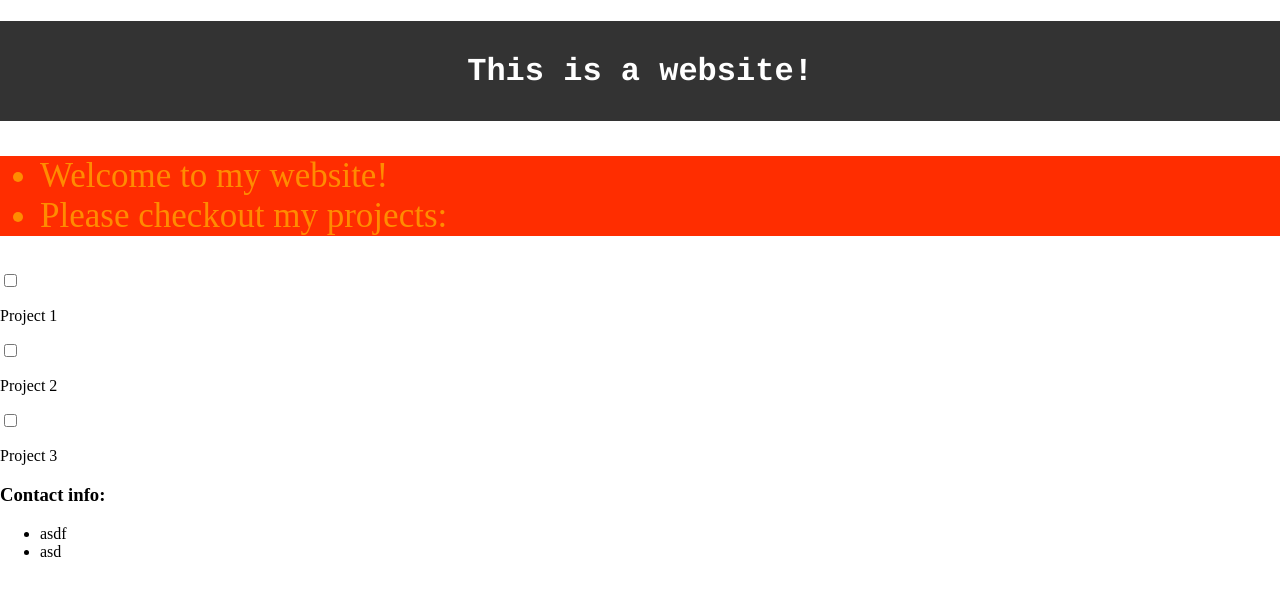
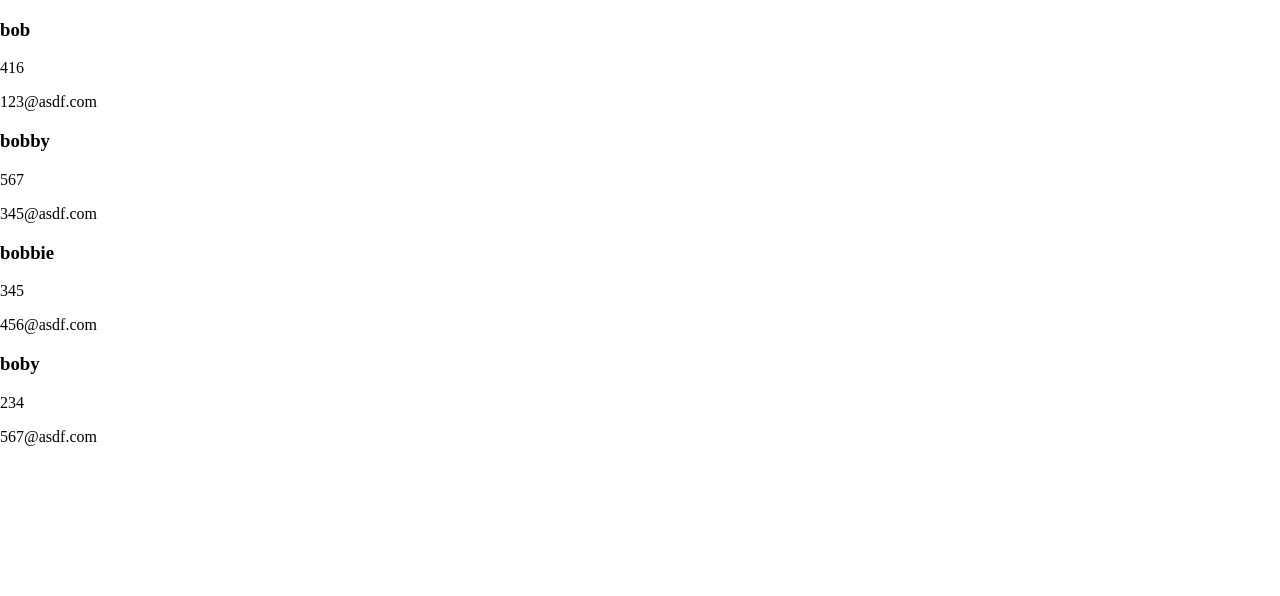
Before and after one commit to ReganIu/React-Testing, a React (Create React App) app: page / in a window 1280 px wide. Shown: the top 596 px of the page. Built offline with nearby package versions, Linux system fonts and the light colour scheme.

Commit message:
learning use of props

```diff
--- a/src/App.js
+++ b/src/App.js
@@ -1,15 +1,13 @@
 import React from "react"
-
-import Header from "./components/Header"
-import MainContent from "./components/MainContent"
-import Footer from "./components/Footer"
+import ContactCard from "./ContactCard"
 
 function App() {
   return (
     <div>
-      <Header/>
-      <MainContent/>
-      <Footer/>
+      <ContactCard name="bob" phone="416" email ="123@asdf.com"/>
+      <ContactCard name="bobby" phone="567" email ="345@asdf.com"/>
+      <ContactCard name="bobbie" phone="345" email ="456@asdf.com"/>
+      <ContactCard name="boby" phone="234" email ="567@asdf.com"/>
     </div>
   )
 }
--- /dev/null
+++ b/src/ContactCard.js
@@ -0,0 +1,13 @@
+import React from "react"
+
+function ContactCard(props) {
+    return (
+        <div className="contact-card">
+            <h3> {props.name}</h3>
+            <p> {props.phone} </p>
+            <p> {props.email} </p>
+        </div>
+    )
+}
+
+export default ContactCard
```
